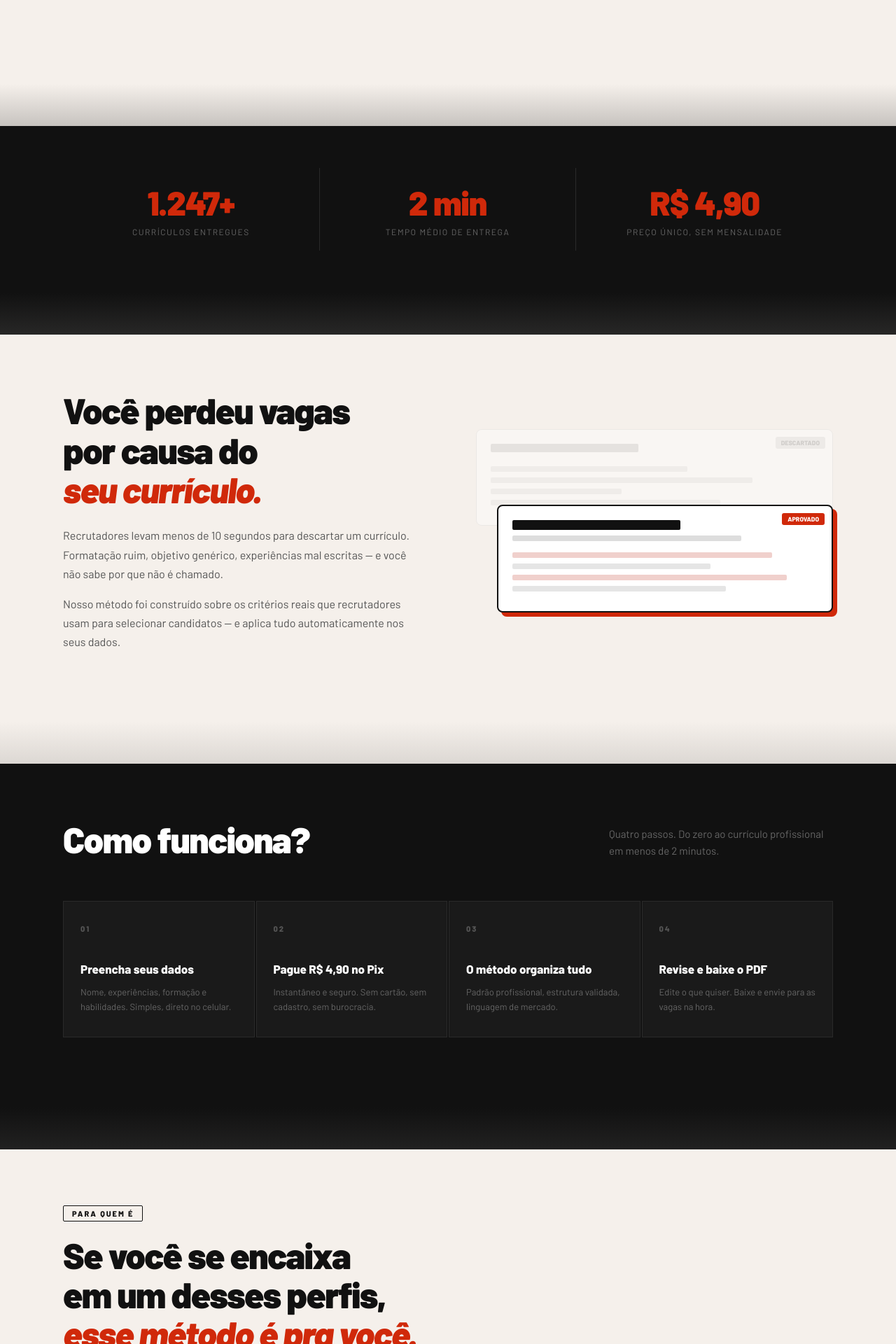
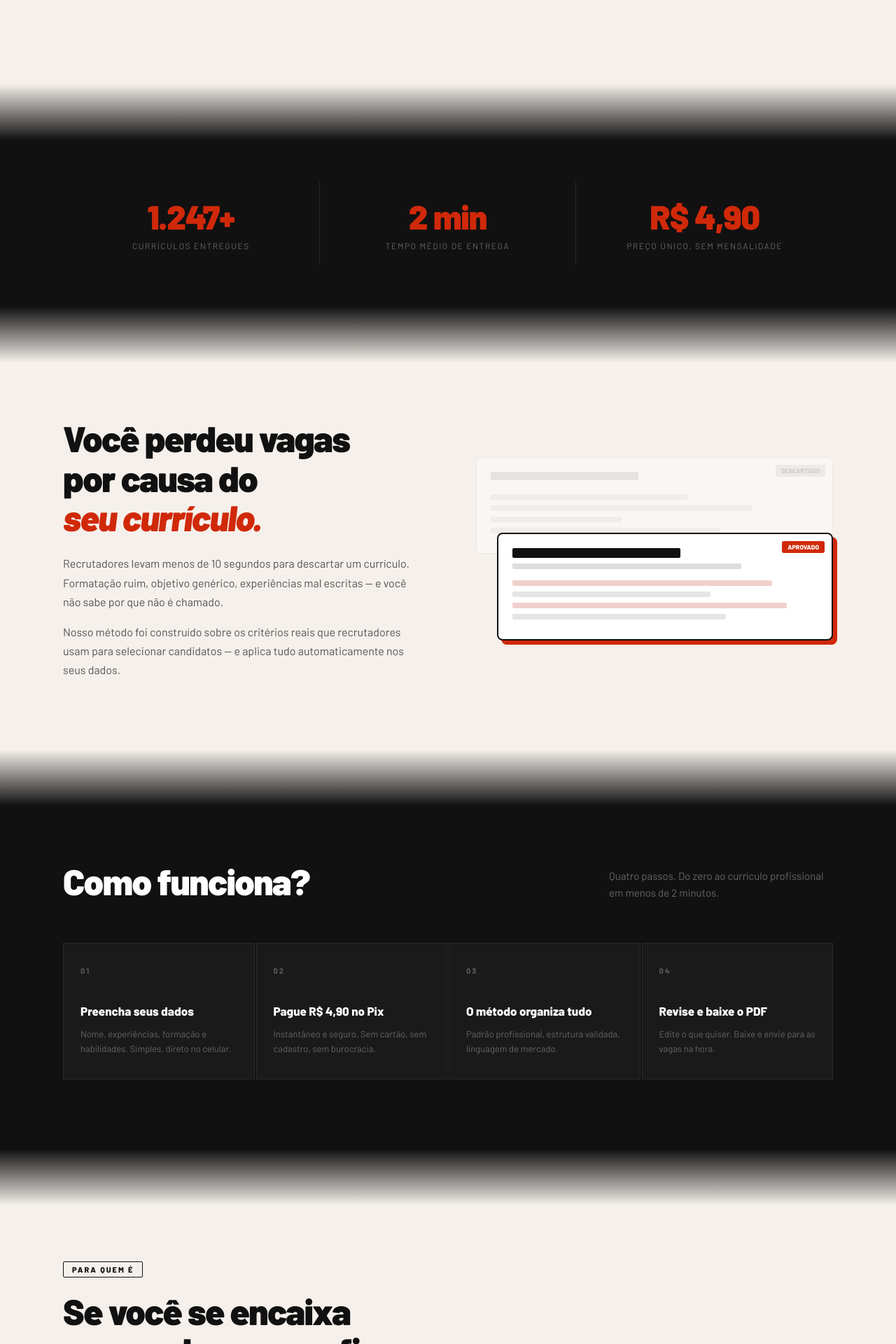
Before and after one commit to theolimaa/curriculo, a Next.js app: page / in a window 1280 px wide. Shown: the part 780-2700 px from the top of the page at 70% size. Built offline with nearby package versions, Linux system fonts and the light colour scheme; no server answers.

Commit message:
Update page.tsx

```diff
--- a/src/app/page.tsx
+++ b/src/app/page.tsx
@@ -135,7 +135,7 @@ export default function LandingPage() {
       </section>
 
       {/* NÚMEROS */}
-      <div style={{ background: `linear-gradient(to bottom, ${CREAM}, ${DARK})`, padding: "60px 0 0" }}>
+      <div style={{ height: "80px", background: `linear-gradient(to bottom, ${CREAM}, ${DARK})` }} />
       <section style={{ background: DARK, padding: "60px 40px" }}>
           <div className="stats-grid" style={{ maxWidth: "1100px", margin: "0 auto", display: "grid", gridTemplateColumns: "repeat(3, 1fr)" }}>
             {[
@@ -150,10 +150,9 @@ export default function LandingPage() {
             ))}
           </div>
         </section>
-      </div>
 
       {/* PROBLEMA */}
-      <div style={{ background: `linear-gradient(to bottom, ${DARK}, ${CREAM})`, padding: "60px 0 0" }}>
+      <div style={{ height: "80px", background: `linear-gradient(to bottom, ${DARK}, ${CREAM})` }} />
       <section style={{ background: CREAM, padding: "80px 40px 100px" }}>
           <div className="problem-grid" style={{ maxWidth: "1100px", margin: "0 auto", display: "grid", gridTemplateColumns: "1fr 1fr", gap: "80px", alignItems: "center" }}>
             <div>
@@ -178,10 +177,9 @@ export default function LandingPage() {
             </div>
           </div>
         </section>
-      </div>
 
       {/* COMO FUNCIONA */}
-      <div style={{ background: `linear-gradient(to bottom, ${CREAM}, ${DARK})`, padding: "60px 0 0" }}>
+      <div style={{ height: "80px", background: `linear-gradient(to bottom, ${CREAM}, ${DARK})` }} />
       <section style={{ background: DARK, color: "#fff", padding: "80px 40px 100px" }}>
           <div style={{ maxWidth: "1100px", margin: "0 auto" }}>
             <div style={{ display: "flex", justifyContent: "space-between", alignItems: "flex-end", marginBottom: "60px", flexWrap: "wrap", gap: "20px" }}>
@@ -204,10 +202,9 @@ export default function LandingPage() {
             </div>
           </div>
         </section>
-      </div>
 
       {/* PARA QUEM */}
-      <div style={{ background: `linear-gradient(to bottom, ${DARK}, ${CREAM})`, padding: "60px 0 0" }}>
+      <div style={{ height: "80px", background: `linear-gradient(to bottom, ${DARK}, ${CREAM})` }} />
       <section style={{ background: CREAM, padding: "80px 40px 100px" }}>
           <div style={{ maxWidth: "1100px", margin: "0 auto" }}>
             <div style={{ marginBottom: "60px" }}>
@@ -234,10 +231,9 @@ export default function LandingPage() {
             </div>
           </div>
         </section>
-      </div>
 
       {/* DEPOIMENTOS */}
-      <div style={{ background: `linear-gradient(to bottom, ${CREAM}, ${DARK})`, padding: "60px 0 0" }}>
+      <div style={{ height: "80px", background: `linear-gradient(to bottom, ${CREAM}, ${DARK})` }} />
       <section style={{ background: DARK, color: "#fff", padding: "80px 40px 100px" }}>
           <div style={{ maxWidth: "1100px", margin: "0 auto" }}>
             <h2 style={{ fontSize: "clamp(36px, 4vw, 54px)", fontWeight: 900, letterSpacing: "-1.5px", margin: "0 0 60px", lineHeight: 1.1 }}>
@@ -261,10 +257,9 @@ export default function LandingPage() {
             </div>
           </div>
         </section>
-      </div>
 
       {/* FAQ */}
-      <div style={{ background: `linear-gradient(to bottom, ${DARK}, ${CREAM})`, padding: "60px 0 0" }}>
+      <div style={{ height: "80px", background: `linear-gradient(to bottom, ${DARK}, ${CREAM})` }} />
       <section style={{ background: CREAM, padding: "80px 40px 100px" }}>
           <div style={{ maxWidth: "760px", margin: "0 auto" }}>
             <div style={{ display: "inline-block", border: `1.5px solid ${DARK}`, borderRadius: "2px", padding: "4px 12px", fontSize: "11px", fontWeight: 800, letterSpacing: "2px", textTransform: "uppercase", marginBottom: "20px" }}>Dúvidas frequentes</div>
@@ -284,7 +279,6 @@ export default function LandingPage() {
             ))}
           </div>
         </section>
-      </div>
 
       {/* CTA FINAL */}
       <section style={{ background: RED, padding: "100px 40px", textAlign: "center" }}>
```
Lines whose indentation alone changed are shown as unchanged.
